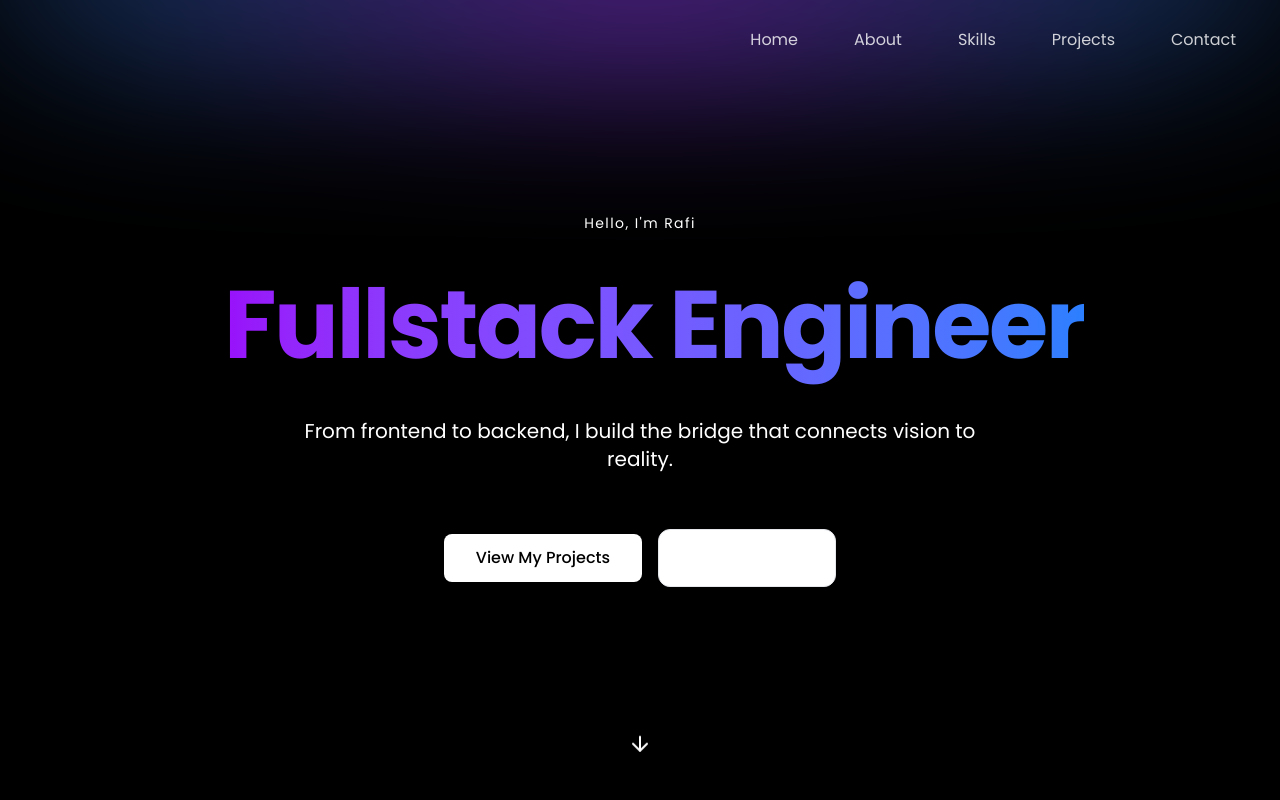
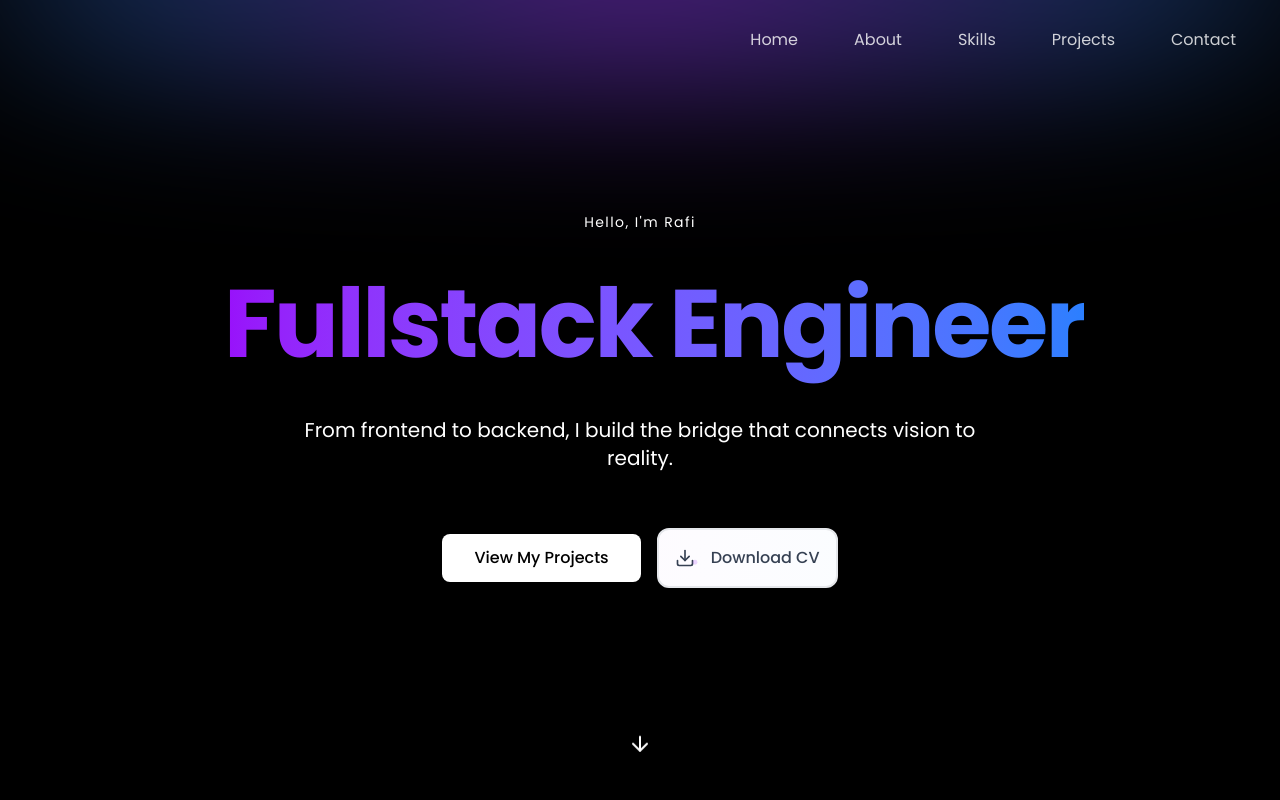
Before and after one commit to sirpratama/rafi-portfolio-website, a React (Vite) app: page / in a window 1280 px wide. Shown: the top 800 px of the page. Built offline with nearby package versions, Linux system fonts and the light colour scheme.

Commit message:
Enhance HeroSection with Framer Motion animations for the CV download button, adding interactive effects and a gradient background for improved user experience.

```diff
--- a/src/components/HeroSection.jsx
+++ b/src/components/HeroSection.jsx
@@ -1,4 +1,5 @@
 import { ArrowDown, Download } from "lucide-react";
+import { motion } from "framer-motion";
 
 export const HeroSection = () => {
     return(
@@ -23,10 +24,98 @@ export const HeroSection = () => {
                         <a href="#projects" className="cosmic-button rounded-lg px-8 py-3 font-medium w-full sm:w-auto text-center">
                             View My Projects
                         </a>
-                        <a href="/CV ATS Muhammad Rafi Nazir Pratama.pdf" download className="rounded-xl p-4 flex items-center justify-center gap-4 transition-all duration-300 hover:-translate-y-1 bg-white border border-gray-200 hover:border-gray-300 hover:shadow-xl dark:bg-zinc-900/60 dark:border-zinc-800 dark:hover:shadow-[0_0_15px_rgba(255,255,255,0.3)] dark:hover:border-zinc-700 active:scale-95 w-full sm:w-auto">
-                            <Download className="h-5 w-5" />
-                            <span>Download CV</span>
-                        </a>
+                        <motion.a
+                            href="/CV ATS Muhammad Rafi Nazir Pratama.pdf"
+                            download
+                            className="group relative rounded-xl p-4 flex items-center justify-center gap-4 bg-white dark:bg-zinc-900/60 border-2 border-gray-200 dark:border-zinc-800 text-gray-700 dark:text-zinc-300 font-medium w-full sm:w-auto overflow-hidden"
+                            whileHover={{
+                                scale: 1.02,
+                                y: -2,
+                                borderColor: "#a855f7",
+                                boxShadow: "0 10px 30px rgba(168, 85, 247, 0.2)"
+                            }}
+                            whileTap={{ scale: 0.98 }}
+                            transition={{ duration: 0.2 }}
+                        >
+                            {/* Animated background gradient */}
+                            <motion.div
+                                className="absolute inset-0 bg-gradient-to-r from-purple-500/10 via-blue-500/10 to-purple-500/10 opacity-0 group-hover:opacity-100"
+                                initial={{ x: "-100%" }}
+                                whileHover={{
+                                    x: "100%",
+                                    opacity: 1,
+                                    transition: {
+                                        x: { duration: 0.6, ease: "easeInOut" },
+                                        opacity: { duration: 0.2 }
+                                    }
+                                }}
+                            />
+
+                            {/* Pulsing glow effect */}
+                            <motion.div
+                                className="absolute inset-0 rounded-xl bg-gradient-to-r from-purple-400/20 to-blue-400/20 opacity-0"
+                                animate={{
+                                    opacity: [0, 0.3, 0],
+                                    scale: [1, 1.02, 1]
+                                }}
+                                transition={{
+                                    duration: 3,
+                                    repeat: Infinity,
+                                    ease: "easeInOut"
+                                }}
+                            />
+
+                            {/* Content */}
+                            <div className="relative z-10 flex items-center gap-4">
+                                <motion.div
+                                    className="relative"
+                                    whileHover={{
+                                        rotate: [0, -10, 10, 0],
+                                        scale: 1.1
+                                    }}
+                                    transition={{
+                                        duration: 0.5,
+                                        ease: "easeInOut"
+                                    }}
+                                >
+                                    <Download className="h-5 w-5 group-hover:text-purple-600 dark:group-hover:text-purple-400 transition-colors duration-300" />
+
+                                    {/* Download arrow animation */}
+                                    <motion.div
+                                        className="absolute -top-1 -right-1 w-2 h-2 bg-purple-500 rounded-full opacity-0"
+                                        animate={{
+                                            opacity: [0, 1, 0],
+                                            y: [0, 8, 16],
+                                            scale: [0.5, 1, 0.5]
+                                        }}
+                                        transition={{
+                                            duration: 2,
+                                            repeat: Infinity,
+                                            ease: "easeInOut",
+                                            delay: 1
+                                        }}
+                                    />
+                                </motion.div>
+
+                                <motion.span
+                                    className="group-hover:text-purple-600 dark:group-hover:text-purple-400 transition-colors duration-300"
+                                    whileHover={{ x: 2 }}
+                                    transition={{ duration: 0.2 }}
+                                >
+                                    Download CV
+                                </motion.span>
+                            </div>
+
+                            {/* Shimmer effect */}
+                            <motion.div
+                                className="absolute inset-0 bg-gradient-to-r from-transparent via-white/20 to-transparent opacity-0 group-hover:opacity-100 -skew-x-12"
+                                initial={{ x: "-100%" }}
+                                whileHover={{
+                                    x: "200%",
+                                    transition: { duration: 0.8, ease: "easeInOut" }
+                                }}
+                            />
+                        </motion.a>
                     </div>
                 </div>
             </div>
```
